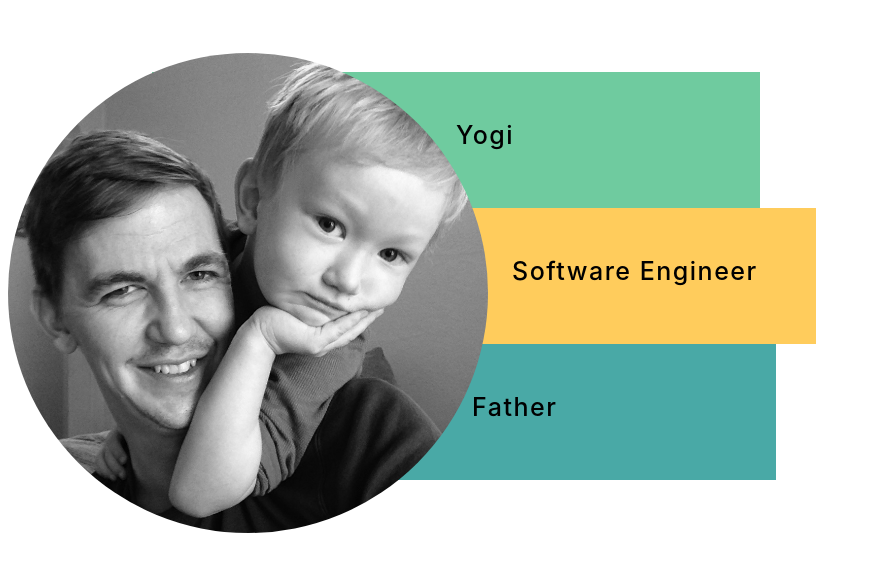
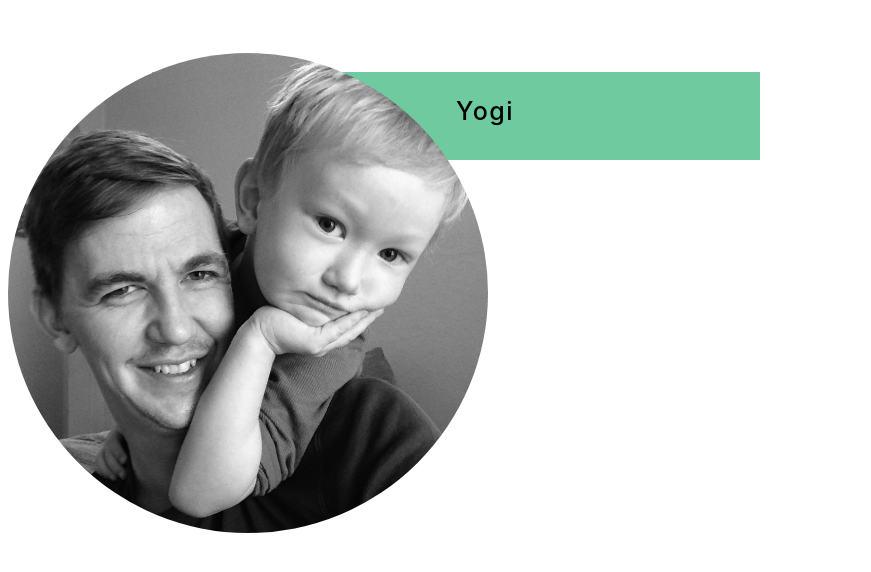
Before and after one commit to janglehorse/personal-site, a React app: page / in a window 1280 px wide. Shown: the top 572 px of the page, without its empty margins (0-871 px from the left). Built offline with nearby package versions, Linux system fonts and the light colour scheme; the HTML template or start-up script is replaced by a standard one.

Commit message:
Enhance content-box transition

```diff
--- a/src/app/ContentBox.js
+++ b/src/app/ContentBox.js
@@ -11,7 +11,9 @@ class ContentBox extends Component {
       console.log('text: ', this.props.text)
         return (
             <div className="content-box expand-right">
-              {this.props.text}
+              <span className="content-box-title">
+                {this.props.text}
+              </span>
               {this.props.content && <Blurb content={this.props.content} />}
             </div>
         )
--- a/src/app/content/content.js
+++ b/src/app/content/content.js
@@ -1,5 +1,5 @@
 export const BLURBS = {
-  Yogi: "I'm an avid practitioner of yoga",
-  'Software Engineer': "I've worked on both sides of the stack with Java, Python, Javacript, React and Vue.js",
-  Father: "I have 3 awesome boys. They're awesome."
+  Yogi: "I'm an avid practitioner of yoga"
+  // 'Software Engineer': "I've worked on both sides of the stack with Java, Python, Javacript, React and Vue.js",
+  // Father: "I have 3 awesome boys. They're awesome."
 }
--- a/style/blurb.less
+++ b/style/blurb.less
@@ -1,3 +1,4 @@
 .blurb {
   font-size: 13.5px;
+  transition: all .75s ease-in-out
 }
--- a/style/content-box.less
+++ b/style/content-box.less
@@ -1,31 +1,48 @@
 // TODO: style boxes
 
 .content-box {
-  padding-left: 62vh;
+  padding-left: 38vh;
   display: block;
   color: black;
   height: 11vh;
   font-family: "Calibre", -apple-system, BlinkMacSystemFont, "Avenir Next", "Avenir", "Segoe UI", "Lucida Grande", "Helvetica Neue", "Helvetica", "Fira Sans", "Roboto", "Noto", "Droid Sans", "Cantarell", "Oxygen", "Ubuntu", "Franklin Gothic Medium", "Century Gothic", "Liberation Sans", sans-serif;
-  padding-top: 6vh;
+  // padding-top: 6vh;
   font-weight: 500;
   font-size: 25px;
   letter-spacing: 1.5px;
   width: 38vh;
-  max-width: 75vh;
-  transition: width .375s ease-in-out;
+  // max-width: 75vh;
+  transition: all .375s ease-in-out;
 
   .blurb {
-    visibility: hidden;
+    opacity: 0;
+    margin-top: 1.5vh;
+    min-width: 55vh;
+    transition: all .35s ease-in-out;
   }
+}
 
-
+.content-box-title {
+  display: block;
+  margin-top: 3vh;
+  transition: all .75s ease-in-out;
 }
 
 .expand-right:hover {
-  width: 75vh;
+  // padding-left: 48vh;
+  // padding-top: 3vh;
+  width: 55vh;
   transition: all .375s ease-in-out;
+  .content-box-title {
+    padding-left: 20vh;
+    margin-top: 1.5vh;
+    transition: all .75s ease-in-out;
+  }
   .blurb {
-    visibility: visible;
-    transition: all .3 ease-in-out;
+    opacity: 1;
+    // margin-left: 10vh;
+    // margin-right: 10vh;
+    padding-left: 8vh;
+    transition: all .75s ease-in-out;
   }
 }
--- a/style/content-group.less
+++ b/style/content-group.less
@@ -14,7 +14,7 @@
 
   .content-box:nth-of-type(n+1) {
     background-color: #6fcb9f;
-    padding-left: 38vh;
+    // padding-left: 38vh;
   }
   .content-box:nth-of-type(n+2) {
     background-color: #ffcc5c;
```
